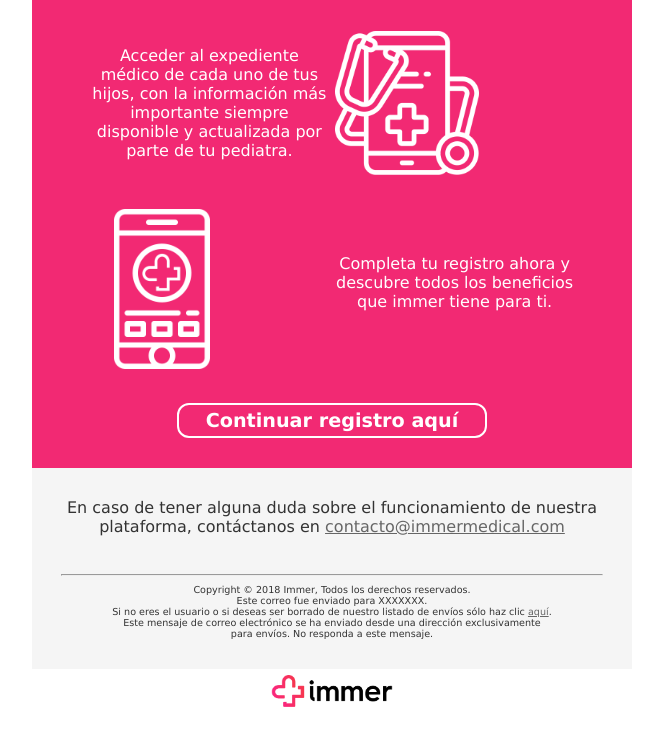
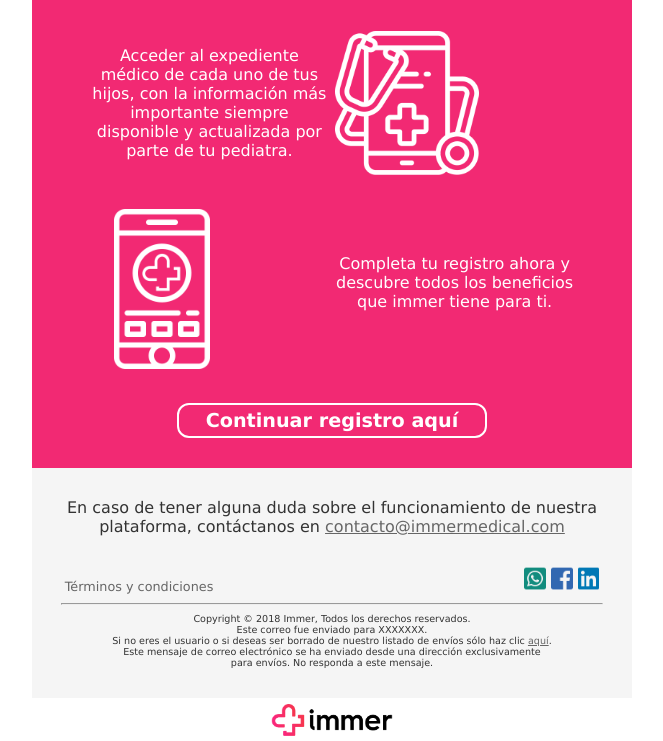
Before and after one commit to Samahara/newsletter, a plain HTML site: page notificacion-alta-paciente.html in a window 1280 px wide. Shown: the part 405-1146 px from the top of the page, without its empty margins (308-971 px from the left). Before the commit the page ends 1117 px from the top, so only its background shows below. Drawn offline with Linux system fonts and the light colour scheme.

Commit message:
redes sociales

```diff
--- a/notificacion-alta-paciente.html
+++ b/notificacion-alta-paciente.html
@@ -58,6 +58,18 @@
           <p style="margin: 0; padding-bottom: 30px">En caso de tener alguna duda sobre el funcionamiento de nuestra
             plataforma, contáctanos en <a style="color: #666666;" href="mailto:contacto@immermedical.com" target="_blank">contacto@immermedical.com</a>
           </p>
+          <div style="display: block; width: 90%">
+            <div align="left" style="display: inline-grid; width: 78%">
+              <a href="http://www.immermedical.com/terminos-y-condiciones/index.html" target="_blank" style="color: #666666; font-size: .8em; margin: 0; text-decoration: none;">Términos y condiciones</a>
+            </div>
+            <div align="right" style="display: inline-grid; width: 20%">
+              <div style="display: block;">
+                <a href="https://web.whatsapp.com/send?phone=5213314151173" target="_blank"><img src="assets/images/whatsapp-brands.png" alt="whatsapp" style="display: inline-grid; width: 20%; height: auto;"></a>
+                <a href="https://www.facebook.com/immermedical/" target="_blank"><img src="assets/images/facebook-brands.png" alt="facebook" style="display: inline-grid; width: 20%; height: auto;"></a>
+                <a href="https://www.linkedin.com/company/immer-medical/" target="_blank"><img src="assets/images/linkedin-brands.png" alt="linkedin" style="display: inline-grid; width: 20%; height: auto;"></a>
+              </div>
+            </div>
+          </div>
           <hr style="width: 90%">
           <p style="font-size: .6em; margin: 0;">Copyright &#169; 2018 Immer, Todos los derechos reservados. </p>
           <p style="font-size: .6em; margin: 0;">Este correo fue enviado para XXXXXXX.</p>
```
Also changed, not shown: assets/images/facebook-brands.png (added), assets/images/facebook-square-brands.svg (added), assets/images/linkedin-brands.png (added), assets/images/linkedin-brands.svg (added), assets/images/whatsapp-brands.png (added), assets/images/whatsapp-square-brands.svg (added).
